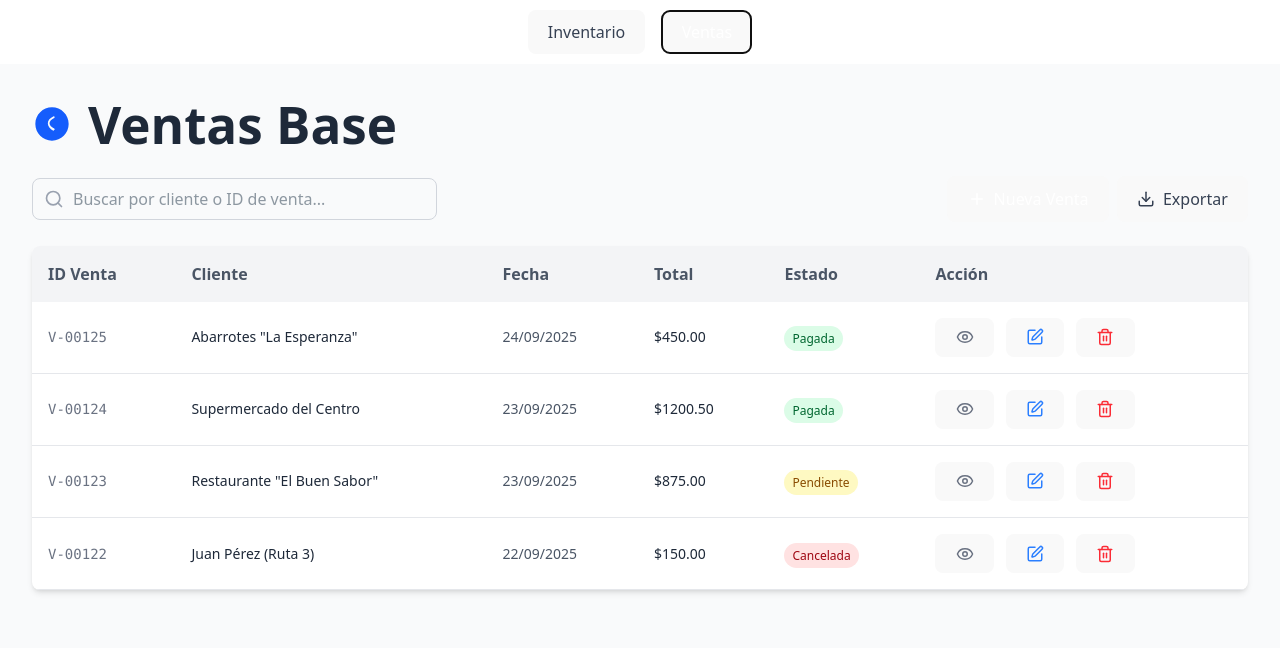
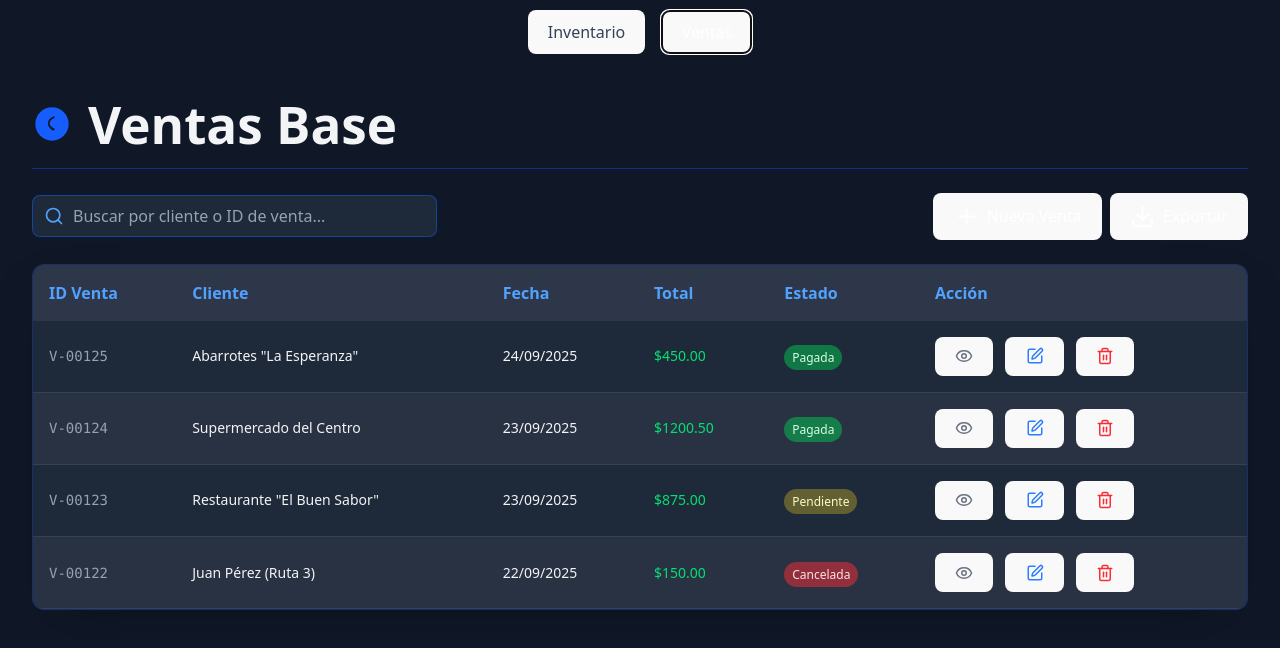
Before and after one commit to FranexMT/GestorPlantaAgua, a React (Vite) app in the folder c_appi/: page / in a window 1280 px wide. Both pictures are taken after a click on the button "Ventas". Shown: the top 648 px of the page. Built offline with nearby package versions, Linux system fonts and the light colour scheme.

Commit message:
Modifique ventana de ventas, cambie los colores y modifique los botones

```diff
--- a/c_appi/src/App.jsx
+++ b/c_appi/src/App.jsx
@@ -7,7 +7,7 @@ function App() {
   return (
     <div>
       {/* Navbar simple para cambiar de pantalla */}
-      <nav className="bg-white shadow-md">
+      <nav className="bg-gray-900 shadow-md">
         <div className="max-w-7xl mx-auto px-8">
           <div className="flex items-center justify-center h-16">
             <div className="flex items-center space-x-4">
--- a/c_appi/src/screens/InventoryScreen.jsx
+++ b/c_appi/src/screens/InventoryScreen.jsx
@@ -35,7 +35,7 @@ export default function App() {
                 <div className="flex items-center gap-4">
                     {/* Icono de inventario (Stock/Caja) */}
                     <svg className="h-10 w-10 text-blue-400" viewBox="0 0 24 24" fill="currentColor">
-              <path d="M20 2H4c-1.1 0-2 .9-2 2v16c0 1.1.9 2 2 2h16c1.1 0 2-.9 2-2V4c0-1.1-.9-2-2-2zm-1 16H5V8h14v10zm-6-8h-2v4h2v-4zM7 6h10v2H7V6z"/>
+                        <path d="M20 2H4c-1.1 0-2 .9-2 2v16c0 1.1.9 2 2 2h16c1.1 0 2-.9 2-2V4c0-1.1-.9-2-2-2zm-1 16H5V8h14v10zm-6-8h-2v4h2v-4zM7 6h10v2H7V6z" />
                     </svg>
                     <h1 className="text-3xl font-bold text-gray-100">Inventario Base</h1>
                 </div>
--- a/c_appi/src/screens/SalesScreen.jsx
+++ b/c_appi/src/screens/SalesScreen.jsx
@@ -11,9 +11,11 @@ const mockSalesData = [
 
 const StatusBadge = ({ status }) => {
   const statusStyles = {
-    'Pagada': 'bg-green-100 text-green-800',
-    'Pendiente': 'bg-yellow-100 text-yellow-800',
-    'Cancelada': 'bg-red-100 text-red-800',
+    'Pagada': 'bg-green-500/50 text-green-100 ',
+    'Pendiente': 'bg-yellow-300/30 text-yellow-100 ',
+    'Cancelada': 'bg-red-500/50 text-red-100  ',
+
+
   };
   return (
     <span className={`px-2 py-1 rounded-full text-xs font-medium ${statusStyles[status]}`}>
@@ -33,57 +35,60 @@ export default function SalesScreen() {
   }, [searchTerm]);
 
   return (
-    <div className="p-8 bg-gray-50 min-h-screen font-sans">
-      <header className="flex justify-between items-center mb-6">
+    <div className="p-8 bg-gray-900 min-h-screen font-sans">
+      <header className="flex justify-between items-center mb-6 border-b border-blue-700/50 pb-4">
         <div className="flex items-center gap-4">
           <svg className="h-10 w-10 text-blue-600" viewBox="0 0 24 24" fill="currentColor">
              <path d="M12 2C6.48 2 2 6.48 2 12s4.48 10 10 10 10-4.48 10-10S17.52 2 12 2zm0 18c-4.41 0-8-3.59-8-8s3.59-8 8-8 8 3.59 8 8-3.59 8-8 8zm-1-12h2v6h-2zm0 8h2v2h-2z" fill="none"/><path d="M12 2c-5.52 0-10 4.48-10 10s4.48 10 10 10 10-4.48 10-10S17.52 2 12 2zm1 14.17c-2.5-1.44-3.5-3.03-3.5-4.67 0-1.64 1.3-3.14 3.5-4.17.2-.1.45.03.55.25.12.28.01.58-.22.75-1.91.88-2.83 2.1-2.83 3.17s.92 2.29 2.83 3.17c.23.17.34.47.22.75-.1.22-.35.35-.55.25z"/>
           </svg>
-          <h1 className="text-3xl font-bold text-gray-800">Ventas Base</h1>
+          <h1 className="text-3xl font-bold text-gray-100">Ventas Base</h1>
         </div>
       </header>
 
       <div className="flex flex-col md:flex-row justify-between items-center mb-6 gap-4">
         <div className="relative w-full md:w-1/3">
-          <Search className="absolute left-3 top-1/2 -translate-y-1/2 text-gray-400" size={20} />
+          <Search className="absolute left-3 top-1/2 -translate-y-1/2 text-blue-400" size={20} />
           <input
             type="text"
             placeholder="Buscar por cliente o ID de venta..."
-            className="w-full pl-10 pr-4 py-2 border border-gray-300 rounded-lg focus:outline-none focus:ring-2 focus:ring-blue-500"
+            className="w-full pl-10 pr-4 py-2 border border-blue-600/50 bg-gray-800 rounded-lg focus:outline-none focus:ring-2 focus:ring-blue-500 text-white placeholder-gray-400"
             onChange={(e) => setSearchTerm(e.target.value)}
           />
         </div>
         <div className="flex gap-2">
-          <button className="flex items-center gap-2 bg-blue-600 text-white font-bold py-2 px-4 rounded-lg hover:bg-blue-700 transition-colors">
-            <Plus size={18} />
+          <button className="flex items-center gap-2 bg-blue-600 text-white font-bold py-2 px-4 rounded-lg hover:bg-blue-700 transition-colors shadow-blue-500/30">
+            <Plus size={25} />
             Nueva Venta
           </button>
-          <button className="flex items-center gap-2 bg-white text-gray-700 font-bold py-2 px-4 border border-gray-300 rounded-lg hover:bg-gray-100 transition-colors">
-            <Download size={18} />
+          <button className="flex items-center gap-2 bg-blue-600 text-white font-bold py-2 px-4 border border-gray-300 rounded-lg hover:bg-gray-100 transition-colors shadow-blue-500/30">
+            <Download size={25} />
             Exportar
           </button>
         </div>
       </div>
 
-      <div className="bg-white rounded-lg shadow-md overflow-x-auto">
-        <table className="w-full text-left">
-          <thead className="bg-gray-100">
+
+      <div className="bg-gray-800/80 rounded-xl shadow-2xl border border-blue-700/30 overflow-x-auto">
+        <table className="w-full text-left text-gray-300">
+          <thead className="bg-gray-700/70 backdrop-blur-sm sticky top-0">
             <tr>
-              <th className="p-4 font-semibold text-gray-600">ID Venta</th>
-              <th className="p-4 font-semibold text-gray-600">Cliente</th>
-              <th className="p-4 font-semibold text-gray-600">Fecha</th>
-              <th className="p-4 font-semibold text-gray-600">Total</th>
-              <th className="p-4 font-semibold text-gray-600">Estado</th>
-              <th className="p-4 font-semibold text-gray-600">Acción</th>
+              <th className="p-4 font-semibold text-blue-400">ID Venta</th>
+              <th className="p-4 font-semibold text-blue-400">Cliente</th>
+              <th className="p-4 font-semibold text-blue-400">Fecha</th>
+              <th className="p-4 font-semibold text-blue-400">Total</th>
+              <th className="p-4 font-semibold text-blue-400">Estado</th>
+              <th className="p-4 font-semibold text-blue-400">Acción</th>
             </tr>
           </thead>
           <tbody>
-            {filteredData.map((sale) => (
-              <tr key={sale.id} className="border-b border-gray-200 hover:bg-gray-50">
-                <td className="p-4 text-sm font-mono text-gray-500">{sale.id}</td>
-                <td className="p-4 text-sm font-medium text-gray-800">{sale.client}</td>
-                <td className="p-4 text-sm text-gray-600">{sale.date}</td>
-                <td className="p-4 text-sm font-medium text-gray-800">${sale.total.toFixed(2)}</td>
+            {filteredData.map((sale, index) => {
+              const rowClass = index % 2 === 0 ? 'bg-gray-800' : 'bg-gray-700/50';
+              return (
+                <tr key={sale.id} className={`${rowClass} border-b border-gray-700 hover:!bg-gray-700 transition-colors`}>
+                  <td className="p-4 text-sm font-mono text-gray-400">{sale.id}</td>
+                  <td className="p-4 text-sm font-medium text-gray-100">{sale.client}</td>
+                  <td className="p-4 text-sm text-gray-100">{sale.date}</td>
+                  <td className="p-4 text-sm font-medium text-green-400">${sale.total.toFixed(2)}</td>
                   <td className="p-4"><StatusBadge status={sale.status} /></td>
                   <td className="p-4">
                     <div className="flex gap-3">
@@ -93,7 +98,8 @@ export default function SalesScreen() {
                     </div>
                   </td>
                 </tr>
-            ))}
+              );
+            })}
           </tbody>
         </table>
       </div>
```
Lines whose indentation alone changed are shown as unchanged.
